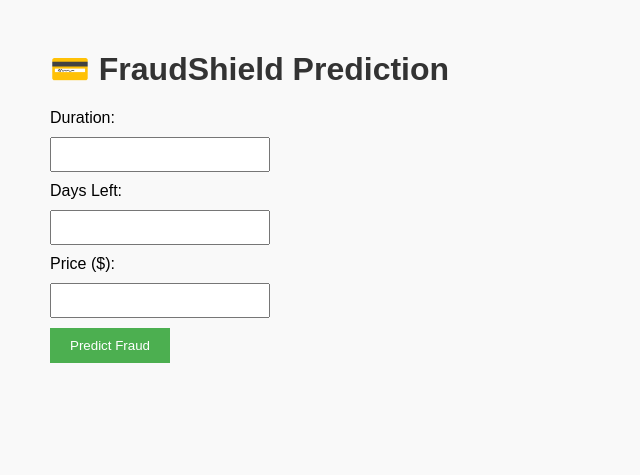
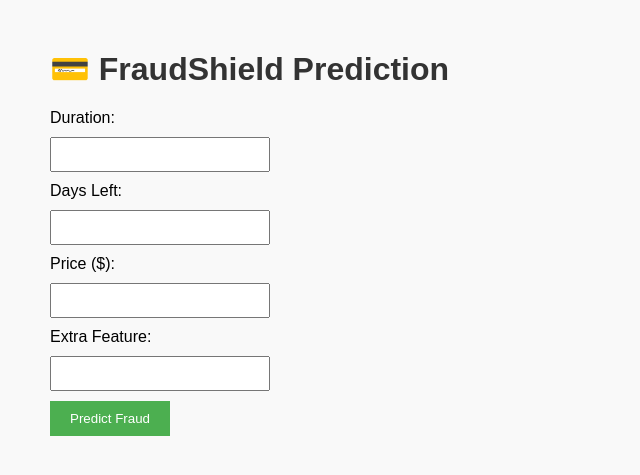
Before and after one commit to rohit7388/flight-puki, a Flask app: page / in a window 1280 px wide. Shown: the top 475 px of the page, without its empty margins (0-640 px from the left). Run offline with Flask 3, Linux system fonts and the light colour scheme; parts of the project's set-up code (start-up, migrations or seed data) failed here and were passed over.

Commit message:
Update index.html

```diff
--- a/templates/index.html
+++ b/templates/index.html
@@ -16,10 +16,16 @@
     <form method="POST">
         <label>Duration:</label><br>
         <input type="number" step="0.01" name="duration" required><br>
+
         <label>Days Left:</label><br>
         <input type="number" step="0.01" name="days_left" required><br>
+
         <label>Price ($):</label><br>
         <input type="number" step="0.01" name="price" required><br>
+
+        <label>Extra Feature:</label><br>
+        <input type="number" step="0.01" name="extra_feature" required><br>
+
         <button type="submit">Predict Fraud</button>
     </form>
 
```
